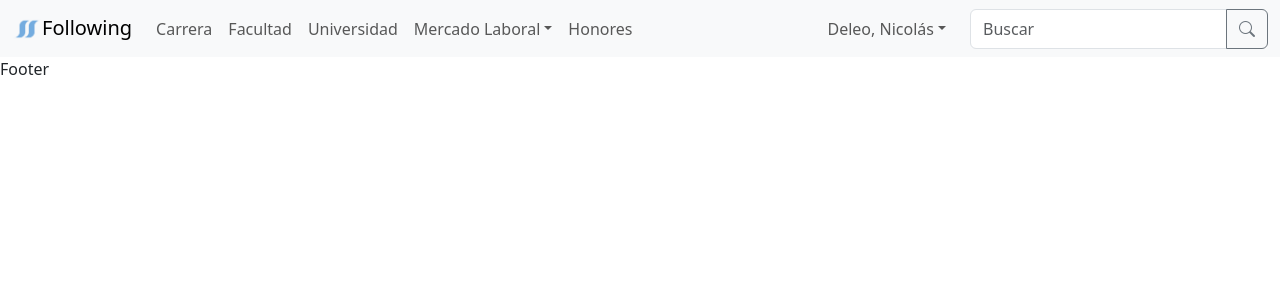
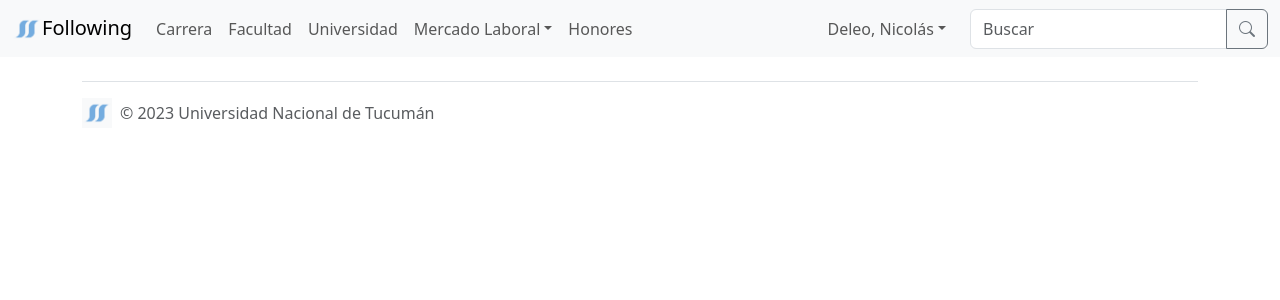
Before and after one commit to NDeleo94/fwing_front, a React (Vite) app: page / in a window 1280 px wide. Shown: the top 300 px of the page. Built offline with nearby package versions, Linux system fonts and the light colour scheme.

Commit message:
cambios provisionales

```diff
--- a/src/sections/components/EmpresasDestacadas.jsx
+++ b/src/sections/components/EmpresasDestacadas.jsx
@@ -6,7 +6,7 @@ export const EmpresasDestacadas = () => {
       <div className="card border-primary mb-3">
         <div className="card-header">
           <h1 className="lead text-center">
-            <b>Empresas Destacadas</b>
+            <b>Organizaciones Destacadas</b>
           </h1>
           <div className="row">
             <div className="col-4">
--- a/src/ui/components/Footer.jsx
+++ b/src/ui/components/Footer.jsx
@@ -1,9 +1,51 @@
-import React from 'react'
+import Logo from "../../assets/imgs/Logo.png";
 
 /* Falta hacer esto */
 
 export const Footer = () => {
   return (
-    <div>Footer</div>
-  )
-}
+    <div className="container">
+      <footer className="d-flex flex-wrap justify-content-between align-items-center py-3 my-4 border-top">
+        <div className="col-md-4 d-flex align-items-center">
+          <a
+            href="/"
+            className="mb-3 me-2 mb-md-0 text-muted text-decoration-none lh-1"
+          >
+            <img
+              src={Logo}
+              alt=""
+              width="30"
+              height="30"
+              className="d-inline-block align-text-top"
+            />
+          </a>
+          <span className="mb-3 mb-md-0 text-muted">© 2023 Universidad Nacional de Tucumán</span>
+        </div>
+
+        {/* <ul className="nav col-md-4 justify-content-end list-unstyled d-flex">
+          <li className="ms-3">
+            <a className="text-muted" href="#">
+              <svg className="bi" width="24" height="24">
+                <use xlink:href="#twitter"></use>
+              </svg>
+            </a>
+          </li>
+          <li className="ms-3">
+            <a className="text-muted" href="#">
+              <svg className="bi" width="24" height="24">
+                <use xlink:href="#instagram"></use>
+              </svg>
+            </a>
+          </li>
+          <li className="ms-3">
+            <a className="text-muted" href="#">
+              <svg className="bi" width="24" height="24">
+                <use xlink:href="#facebook"></use>
+              </svg>
+            </a>
+          </li>
+        </ul> */}
+      </footer>
+    </div>
+  );
+};
```
